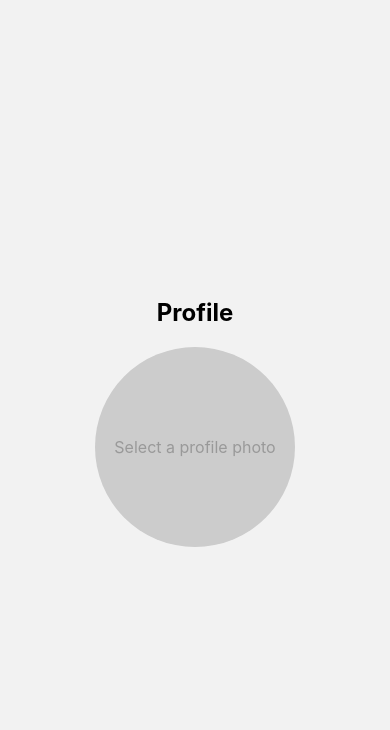
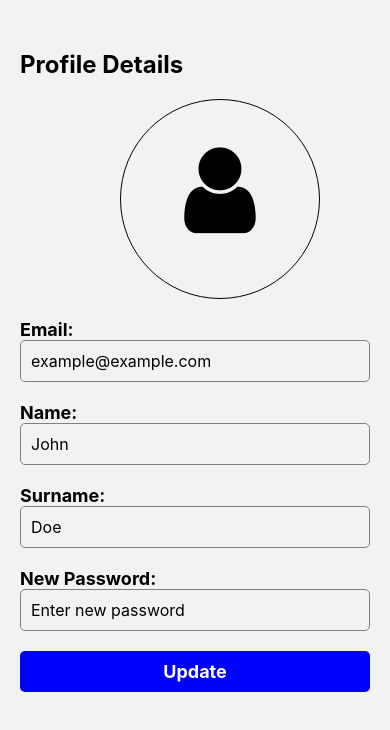
Before and after one commit to KayraEmiroglu/ReactNativeFirebase-MobileAPP, a React Native app: screen /ProfileScreen in a window 390 px wide. Shown: the top 730 px of the page. Built offline with nearby package versions, Linux system fonts and the light colour scheme; no server answers.

Commit message:
Custom Drawer

```diff
--- a/src/Navigation/index.js
+++ b/src/Navigation/index.js
@@ -17,6 +17,7 @@ import PrivacyPolicyScreen from "../screens/PrivacyPolicyScreen";
 import { Ionicons } from "react-native-vector-icons";
 import { Text } from "react-native";
 import { createBottomTabNavigator } from "@react-navigation/bottom-tabs";
+import CustomDrawer from "../components/CustomDrawer";
 
 // +++  Create Stack +++
 const Stack = createNativeStackNavigator();
@@ -27,17 +28,36 @@ const Tab = createBottomTabNavigator();
 //Sidebarda gözükecek olan şeyler
 export function Root() {
   return (
-    <Drawer.Navigator>
+    <Drawer.Navigator drawerContent={(props) => <CustomDrawer {...props} />}
+    screenOptions={{
+      drawerActiveBackgroundColor:"#afeeee",
+      drawerActiveTintColor:"#e0ffff",
+      drawerInactiveTintColor:"#333",
+      drawerLabelStyle:{
+        marginLeft:-20,
+        fontWeight: "400",
+        fontSize:15,
+      }
+    }}>
       <Drawer.Screen
         name="Home"
         options={{
-          drawerLabel: () => <Text>Home</Text>,
-          drawerLabelStyle: { fontWeight: "100" },
           headerShown: false,
+          drawerIcon: () => (
+            <Ionicons name="home-outline" size={22} color={"#4dd0e1"} />
+          ),
         }}
         component={HomeScreen}
       />
-      <Drawer.Screen name="TermsOfUseScreen" component={TermsOfUseScreen} />
+      <Drawer.Screen
+        name="Profile"
+        component={ProfileScreen}
+        options={{
+          drawerIcon: () => (
+            <Ionicons name="person-outline" size={22} color={"#4dd0e1"} />
+          ),
+        }}
+      />
     </Drawer.Navigator>
   );
 }
--- /dev/null
+++ b/src/components/CustomDrawer/index.js
@@ -0,0 +1,88 @@
+import {
+  Image,
+  ImageBackground,
+  StyleSheet,
+  Text,
+  TouchableOpacity,
+  View,
+} from "react-native";
+import React from "react";
+import {
+  DrawerContentScrollView,
+  DrawerItemList,
+} from "@react-navigation/drawer";
+import MaterialIcons from "react-native-vector-icons/MaterialIcons";
+import { useNavigation } from "@react-navigation/native";
+
+const CustomDrawer = (props) => {
+  const navigation = useNavigation();
+
+  const handleLogoutPress = () => {
+    navigation.navigate("SignIn");
+  };
+
+  return (
+    <View style={{ flex: 1 }}>
+      <DrawerContentScrollView
+        {...props}
+        contentContainerStyle={{ backgroundColor: "#4dd0e1" }}
+      >
+        <View style={styles.imageContainer}>
+          <Image
+            source={require("../../../assets/images/Logo_1.png")}
+            style={styles.profilePhoto}
+          />
+          <Text style={styles.nameContainer}>Kayra Emiroglu</Text>
+        </View>
+
+        <View style={styles.menuContainer}>
+          <DrawerItemList {...props} />
+        </View>
+      </DrawerContentScrollView>
+      <View style={styles.logoutContainer}>
+        <TouchableOpacity
+          onPress={handleLogoutPress}
+          style={{ paddingVertical: 15 }}
+        >
+          <View style={{ flexDirection: "row", alignItems: "center" }}>
+            <MaterialIcons name="logout" size={22} color={"#4dd0e1"} />
+            <Text style={styles.logoutText}>Logout</Text>
+          </View>
+        </TouchableOpacity>
+      </View>
+    </View>
+  );
+};
+
+export default CustomDrawer;
+
+const styles = StyleSheet.create({
+  imageContainer: {
+    padding: 20,
+    backgroundColor: "#4dd0e1",
+  },
+  profilePhoto: {
+    height: 80,
+    width: 80,
+    borderRadius: 40,
+    marginBottom: 10,
+  },
+  nameContainer: {
+    color: "#fff",
+    fontSize: 18,
+  },
+  menuContainer: {
+    flex: 1,
+    backgroundColor: "#fff",
+    paddingTop: 20,
+  },
+  logoutContainer: {
+    padding: 20,
+    borderTopWidth: 0.5,
+    borderTopColor: "ccc",
+  },
+  logoutText: {
+    fontSize: 15,
+    marginLeft: 10,
+  },
+});
--- a/src/screens/ProfileScreen/index.js
+++ b/src/screens/ProfileScreen/index.js
@@ -1,68 +1,165 @@
 import React, { useState } from "react";
-import { View, Text, TouchableOpacity, Image, StyleSheet } from "react-native";
-import * as ImagePicker from "expo-image-picker";
+import {
+  View,
+  Text,
+  TextInput,
+  TouchableOpacity,
+  Image,
+  StyleSheet,
+} from "react-native";
+import Icon from "react-native-vector-icons/FontAwesome";
 
-export function ProfileScreen() {
-  const [profilePhoto, setProfilePhoto] = useState(null);
+const ProfileScreen = () => {
+  const [name, setName] = useState("John");
+  const [surname, setSurname] = useState("Doe");
+  const [password, setPassword] = useState("");
+  const [profilePhoto, setProfilePhoto] = useState("");
 
-  const handleChoosePhoto = async () => {
-    const permissionResult = await ImagePicker.requestMediaLibraryPermissionsAsync();
+  const handleUpdate = () => {
+    if (password.length >= 8) {
+      // Update the user's password
+      console.log("Updating password...");
+    } else {
+      // Show an error message
+      console.log("Password should be at least 8 characters long");
+    }
+  };
 
-    if (permissionResult.granted === false) {
-      console.log("Permission to access media library is required");
-      return;
-    }
-
-    const pickerResult = await ImagePicker.launchImageLibraryAsync();
-
-    if (pickerResult.cancelled === true) {
-      console.log("User cancelled image picker");
-    } else {
-      setProfilePhoto(pickerResult.uri);
-    }
+  const handlePhotoUpload = () => {
+    // Logic to handle photo upload
+    console.log("Uploading profile photo...");
   };
 
   return (
     <View style={styles.container}>
-      <Text style={styles.title}>Profile</Text>
-      <TouchableOpacity style={styles.photoContainer} onPress={handleChoosePhoto}>
+      <Text style={styles.title}>Profile Details</Text>
+
+      <TouchableOpacity onPress={handlePhotoUpload}>
         {profilePhoto ? (
-          <Image source={{ uri: profilePhoto }} style={styles.photo} />
+          <Image source={{ uri: profilePhoto }} style={styles.profilePhoto} />
         ) : (
-          <Text style={styles.placeholderText}>Select a profile photo</Text>
+          <Icon
+            name="user"
+            size={100}
+            color="black"
+            style={styles.uploadIcon}
+          />
         )}
+      </TouchableOpacity>
+
+      <View style={styles.infoContainer}>
+        <Text style={styles.label}>Email:</Text>
+        <TextInput
+          style={styles.info}
+          value="example@example.com"
+          editable={false}
+        />
+      </View>
+
+      <View style={styles.inputContainer}>
+        <Text style={styles.label}>Name:</Text>
+        <TextInput
+          style={styles.input}
+          value={name}
+          onChangeText={setName}
+          placeholder="Enter your name"
+        />
+      </View>
+
+      <View style={styles.inputContainer}>
+        <Text style={styles.label}>Surname:</Text>
+        <TextInput
+          style={styles.input}
+          value={surname}
+          onChangeText={setSurname}
+          placeholder="Enter your surname"
+        />
+      </View>
+
+      <View style={styles.inputContainer}>
+        <Text style={styles.label}>New Password:</Text>
+        <TextInput
+          style={styles.input}
+          value={password}
+          onChangeText={setPassword}
+          placeholder="Enter new password"
+          secureTextEntry
+        />
+      </View>
+
+      <TouchableOpacity style={styles.button} onPress={handleUpdate}>
+        <Text style={styles.buttonText}>Update</Text>
       </TouchableOpacity>
     </View>
   );
-}
+};
 
 const styles = StyleSheet.create({
   container: {
     flex: 1,
-    alignItems: "center",
-    justifyContent: "center",
+    padding: 20,
+    paddingTop:50,
   },
   title: {
     fontSize: 24,
     fontWeight: "bold",
     marginBottom: 20,
   },
-  photoContainer: {
-    width: 200,
+  profilePhoto: {
+    width: 150,
+    height: 150,
+    borderRadius: 75,
+    marginBottom: 20,
+  },
+  uploadIcon: {
+    textAlign: "center",
+    marginBottom: 20,
+    paddingTop:40,
+    borderWidth: 1,
+    borderColor: "black",
+    borderRadius: 100,
     height: 200,
-    borderRadius: 100,
-    backgroundColor: "#ccc",
+    width : 200,
+    marginLeft: 100,
+    justifyContent: "center",
     alignItems: "center",
-    justifyContent: "center",
   },
-  photo: {
-    width: 200,
-    height: 200,
-    borderRadius: 100,
+  infoContainer: {
+    marginBottom: 20,
   },
-  placeholderText: {
+  label: {
+    fontSize: 18,
+    fontWeight: "bold",
+  },
+  info: {
+    backgroundColor: "transparent",
     fontSize: 16,
-    color: "#999",
+    borderWidth: 1,
+    borderColor: "gray",
+    padding: 10,
+    borderRadius: 5,
+  },
+  inputContainer: {
+    marginBottom: 20,
+  },
+  input: {
+    borderWidth: 1,
+    borderColor: "gray",
+    borderRadius: 5,
+    padding: 10,
+    fontSize: 16,
+  },
+  button: {
+    backgroundColor: "blue",
+    borderRadius: 5,
+    padding: 10,
+  },
+  buttonText: {
+    color: "white",
+    fontSize: 18,
+    fontWeight: "bold",
+    textAlign: "center",
   },
 });
+
 export default ProfileScreen;
--- a/src/screens/SignInScreen/index.js
+++ b/src/screens/SignInScreen/index.js
@@ -45,7 +45,11 @@ export default function SignInScreen() {
     setIsLoading(true); // Start loading
 
     firestoreServices
-      .loginUser(email, password)
+      .loginUser(email, password).
+      then(() =>{
+        setEmail('');
+        setPassword('');
+      })
       .then((user) => {
         navigation.navigate("Home");
       })
```
Also changed, not shown: src/screens/ProfileScreen/style.js (deleted, +0 -31 lines).
